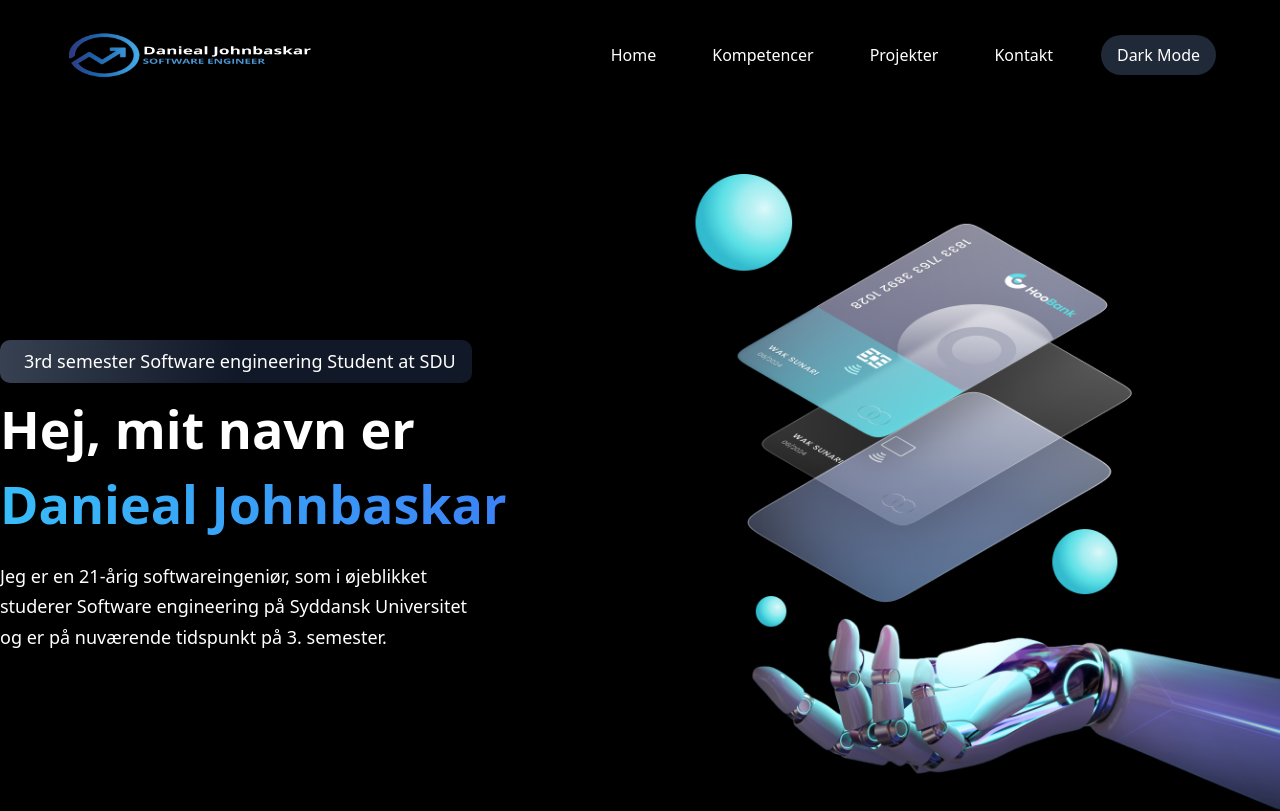
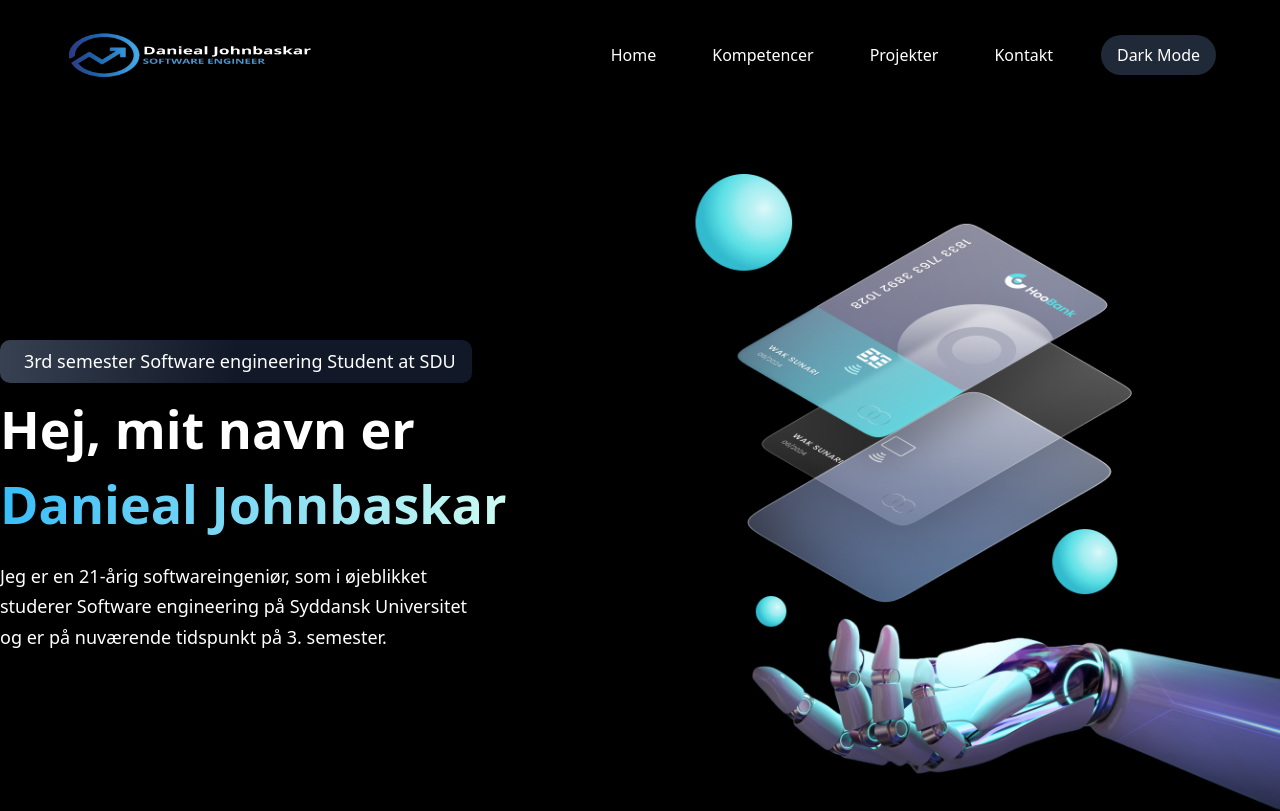
Before and after one commit to Daniea1/personal_cv, a React (Create React App) app: page / in a window 1280 px wide. Shown: the top 811 px of the page. Built offline with nearby package versions, Linux system fonts and the light colour scheme.

Commit message:
quick fixes to dark mode and new gradient blue clolor

```diff
--- a/src/Components/CompetenceSection/Accordion.tsx
+++ b/src/Components/CompetenceSection/Accordion.tsx
@@ -17,7 +17,7 @@
                     lg:px-5 lg:py-12 lg:w-[270px] lg:h-[270px] grid justify-items-center
                      ${customColor.gradientGrey}`} onClick={() => handleClick(index)}>
                         <div className="flex items-center justify-between cursor-pointer" >
-                            <h2 className={`text-lg font-semibold ${customColor.gradientBlue} dark:bg-gradient-to-r from-rose-100 to-teal-100`}>
+                            <h2 className={`text-lg font-semibold ${customColor.gradientBlue} dark:bg-gradient-to-r dark:from-rose-100 dark:to-teal-100`}>
                                 {item.title}
                             </h2>
                         </div>
--- a/src/style.ts
+++ b/src/style.ts
@@ -26,7 +26,7 @@
 };
 
 export const customColor = {
-    gradientBlue: "bg-gradient-to-r from-sky-400 to-blue-500 text-transparent bg-clip-text",
+    gradientBlue: "bg-gradient-to-r from-sky-400 to-blue-500 to-teal-100 dark:to-blue-500 text-transparent bg-clip-text",
     gradientGrey: "bg-gradient-to-r from-gray-700 via-gray-900 to-gray-900 dark:from-blue-200 dark:via-blue-300 dark:to-blue-500",
     buttonGradientBlue: "bg-gradient-to-r from-sky-400 to-blue-500 hover:to-sky-400 hover:from-blue-500 active:opacity-80",
     cardHover: "hover:bg-gray-700 dark:hover:bg-gray-200",
```
